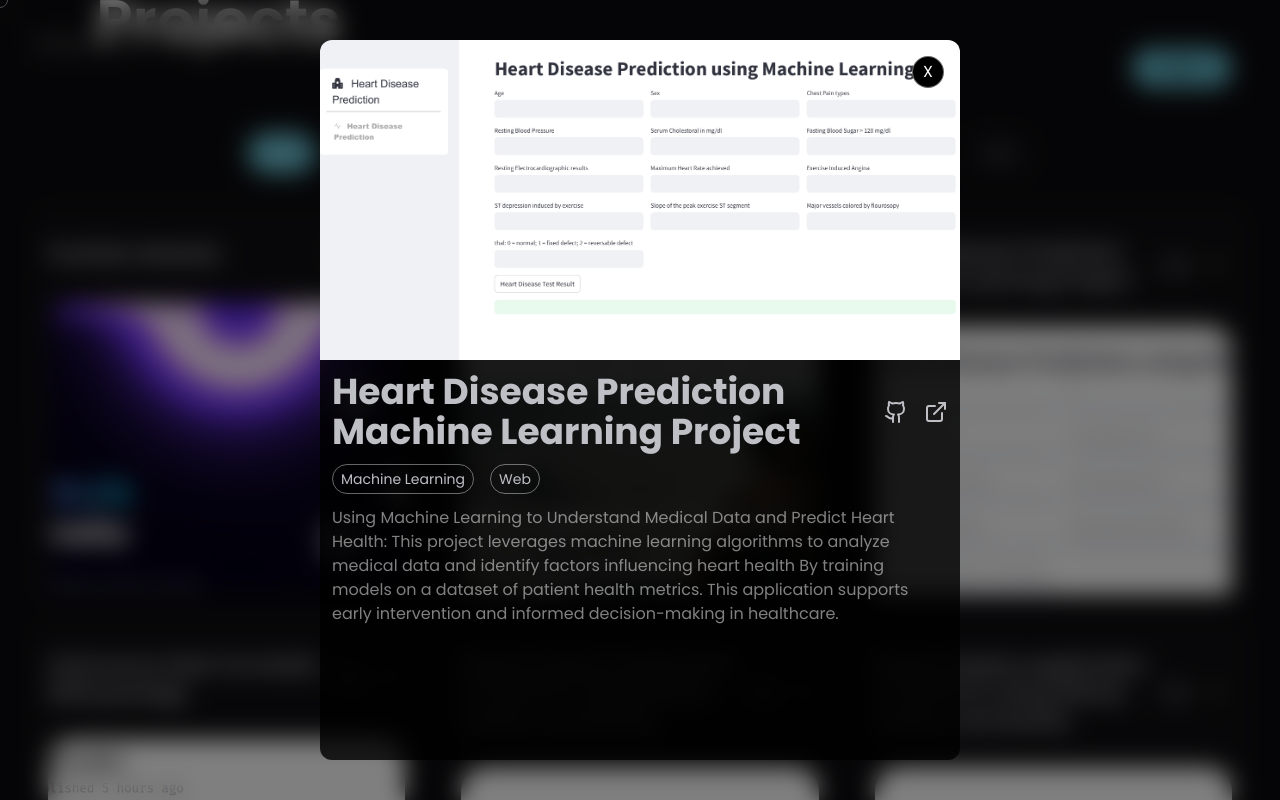
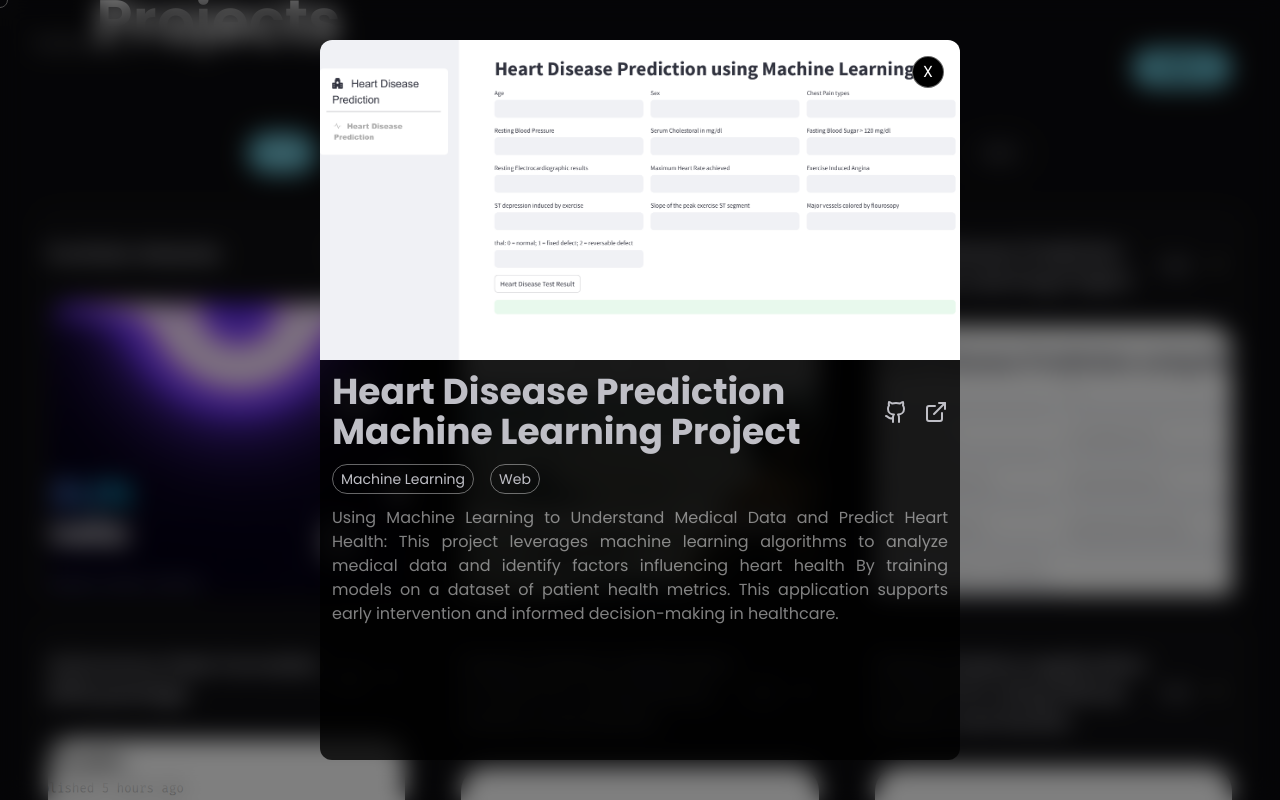
Before and after one commit to KAXUN01/My-Portfolio, a Next.js app: page / in a window 1280 px wide. Both pictures are taken after a click on the element 1053 px from the left and 3293 px from the top of the page. Shown: the part 2893-3693 px from the top of the page. Built offline with nearby package versions, Linux system fonts and the light colour scheme.

Commit message:
add projects

```diff
--- a/src/components/ui/dialog.tsx
+++ b/src/components/ui/dialog.tsx
@@ -61,7 +61,9 @@ export const Dialog = ({ showDialog, setShowDialog }: DialogProps) => {
                       </span>
                     ))}
                   </div>
-                  <p className="text-white/50">{singleProject.description}</p>
+                  <p className="text-white/50 text-justify">
+                    {singleProject.description}
+                  </p>
                 </div>
               </div>
             )}
```
